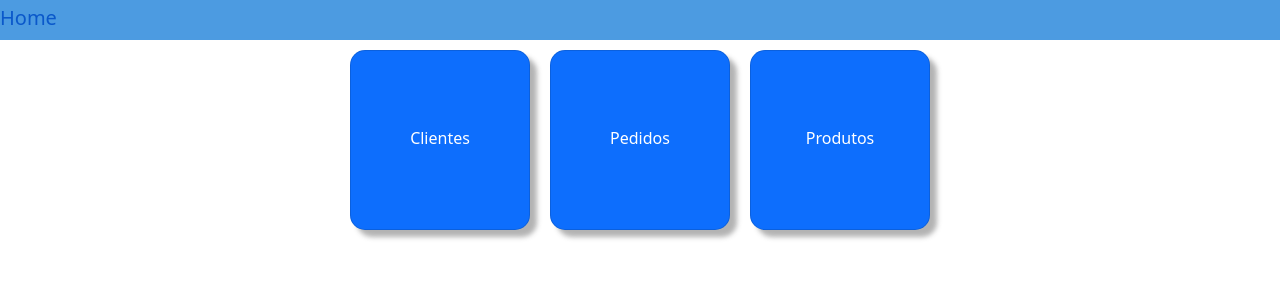
After one commit to titioneamorim/pedidosLanchonete, a Django app: page / in a window 1280 px wide. The commit adds this page. Shown: the top 300 px of the page. Run offline with Django 3.2, Linux system fonts and the light colour scheme; some libraries are stand-ins or nearby versions.

Commit message:
added home

```diff
--- a/config/urls.py
+++ b/config/urls.py
@@ -15,7 +15,18 @@ Including another URLconf
 """
 from django.contrib import admin
 from django.urls import path
+from django.urls.conf import include
+from django.shortcuts import render
+
+def home(request):
+    return render(request, 'home.html')
 
 urlpatterns = [
     path('admin/', admin.site.urls),
+    path('', home, name="home"),
+    # path('', include('customer.urls')),
+    # path('', include('order.urls')),
+    # path('', include('payment.urls')),
+    # path('', include('product.urls')),
+    # path('', include('product.urls')),
 ]
--- a/templates/base.html
+++ b/templates/base.html
@@ -5,7 +5,7 @@
             <meta charset="utf-8">
             <meta http-equiv="X-UA-Compatible" content="IE=edge">
             <meta name="viewport" content="width=device-width, initial-scale=1">
-            <title>Estoque</title>
+            <title>X-Podrão</title>
             <link rel="stylesheet" href="{% static 'css/bootstrap.min.css' %}">
             <link rel="stylesheet" href="{% static 'css/base-style.css' %}">
             <link href="https://cdn.jsdelivr.net/npm/bootstrap@5.1.2/dist/css/bootstrap.min.css" rel="stylesheet">
@@ -15,8 +15,8 @@
         </head>
             <body>
 
-            <nav class="navbar navbar-expand-lg navbar-dark bg-dark">
-                <a class="navbar-brand" href="{% url 'home' %}">Home</a>
+            <nav class="header clearfix" style="background-color: rgb(76, 155, 225);">
+                <a class="navbar-brand" href="{% url 'home' %}" style="font-collor:white;">Home</a>
                 <button class="navbar-toggler" type="button" data-toggle="collapse" data-target="#navbarSupportedContent" aria-controls="navbarSupportedContent" aria-expanded="false" aria-label="Toggle navigation">
                 <span class="navbar-toggler-icon"></span>
                 </button>
--- /dev/null
+++ b/templates/home.html
@@ -0,0 +1,32 @@
+{% extends 'base.html' %}
+
+{% block container  %}
+    <div class="painel" style=" justify-content:center; align-items:center; display:flex; ">
+
+        <div class="card text-white bg-primary mb-3" id="clientes" style="width:180px; height:180px;max-width: 18rem; margin:10px; box-shadow:7px 7px 5px 0px rgba(50, 50, 50, 0.37); border-radius:15px;">
+            <p style="padding-top:75px;text-align:center; vertical-align: middle;"> Clientes </p>
+        </div>
+        <div class="card text-white bg-primary mb-3" id="pedidos" style="width:180px; height:180px;max-width: 18rem; margin:10px; box-shadow:7px 7px 5px 0px rgba(50, 50, 50, 0.37); border-radius:15px;">
+            <p style="padding-top:75px;text-align:center; vertical-align: middle;"> Pedidos </p>
+        </div>
+
+        <div class="card text-white bg-primary mb-3" id="produtos"  style="width:180px; height:180px; max-width: 18rem; margin:10px; box-shadow:7px 7px 5px 0px rgba(50, 50, 50, 0.37);border-radius:15px;">
+            <p style="padding-top:75px; text-align:center; vertical-align: middle;">Produtos</div>
+        </div>
+
+        <script>
+            document.getElementById("clientes").onclick = function(){
+                window.location.href="";
+            }
+            document.getElementById("pedidos").onclick = function(){
+                window.location.href="";
+            }
+            document.getElementById("produtos").onclick = function(){
+                window.location.href="";
+            }
+        </script>
+
+    </div>
+
+
+{% endblock  %}
```
Also changed, not shown: product/models.py (line endings or trailing spaces).
